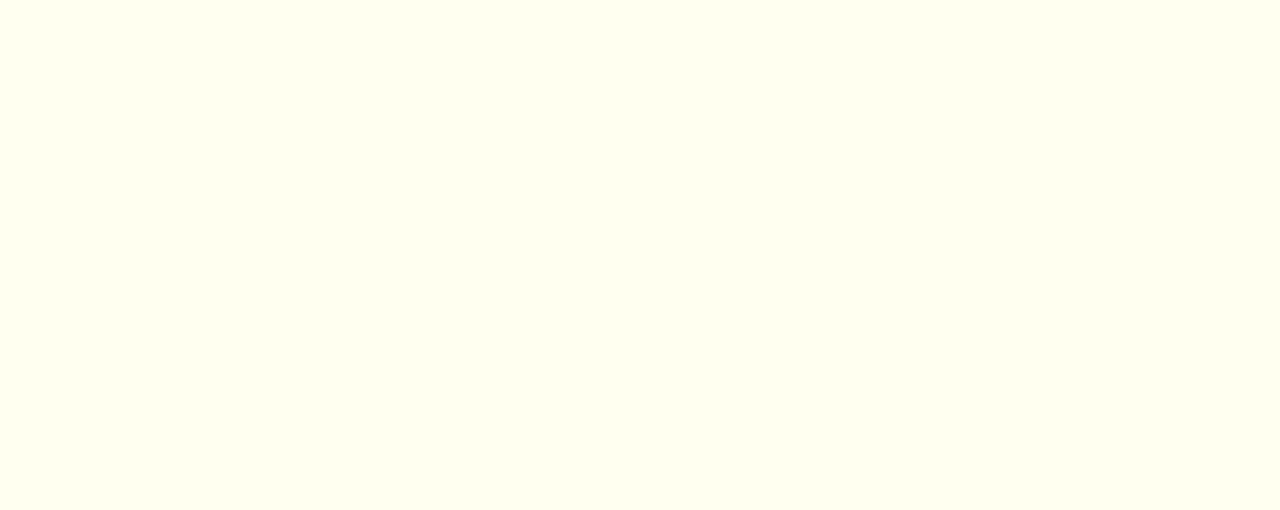
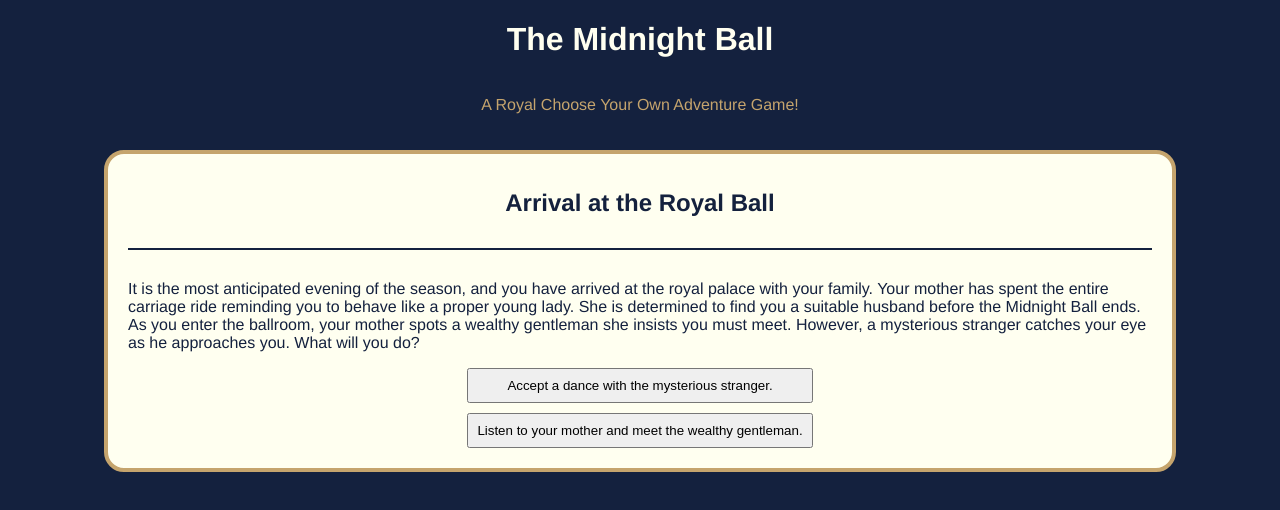
Before and after one commit to AngelicaHanley/the-midnight-ball, a plain HTML site: page index.html in a window 1280 px wide. Drawn offline with Linux system fonts and the light colour scheme.

Commit message:
added game functionality and some styles

```diff
--- a/index.html
+++ b/index.html
@@ -5,8 +5,20 @@
     <meta name="viewport" content="width=device-width, initial-scale=1.0">
     <title>The Midnight Ball</title>
     <link rel="stylesheet" href="style.css">
+    <script src="index.js" defer></script>
 </head>
 <body>
+    <main>
+        <h1>The Midnight Ball</h1>
+        <p>A Royal Choose Your Own Adventure Game!</p>
 
+        <section class="game" >
+            <h2 class="sceneTitle"> hi </h2>
+            <p class="storyText"> hi </p>
+
+            <div class="choices"> </div>
+        </section>
+
+    </main>
 </body>
 </html>
--- a/index.js
+++ b/index.js
@@ -7,7 +7,7 @@ const story = [
                 Your mother has spent the entire carriage ride reminding you to behave like a proper young lady.
                 She is determined to find you a suitable husband before the Midnight Ball ends.
                 As you enter the ballroom, your mother spots a wealthy gentleman she insists you must meet.
-                However, a mysterious stranger who catches your eye is walking in your direction, and the moonlit palace gardens look particularly inviting.
+                However, a mysterious stranger catches your eye as he approaches you.
                 What will you do?`,
         choices: [
             { text: "Accept a dance with the mysterious stranger.", nextScene: 1 },
@@ -17,14 +17,15 @@ const story = [
 
     {
         title: "The Mysterious Stranger",
-        text:   `You escape your mother's matchmaking attempts when a charming gentleman approaches you.
+        text:   `Before your mother can introduce you to another gentleman, the mysterious stranger approaches you.
                 "Would you honor me with a dance, my lady?" You accept, and the two of you spend the dance laughing and talking.
                 Unlike the other gentlemen at the ball, he seems remarkably uninterested in discussing his background or family connections.
                 As the music ends, he invites you for a walk through the palace gardens.
                 Unfortunately, you spot your mother approaching you. What will you do?`,
         choices: [
             { text: "Accept his invitation to the gardens.", nextScene: 4 },
-            { text: "Politely decline and return to your mother.", nextScene: 2 }
+            { text: "Politely decline and return to your mother.", nextScene: 2 },
+            { text: "Excuse yourself and escape to the royal library.", nextScene: 9 }
         ]
     },
     {
@@ -40,25 +41,25 @@ const story = [
     },
     {
         title: "The Palace Gardens",
-        text:   `You escape the crowded ballroom and walk into the moonlit palace gardens.
-                The evening air is a welcome relief from the endless conversations about marriage.
+        text:   `You wander through the moonlit palace gardens, enjoying the fresh evening air and a welcome escape from the endless conversations about marriage.
                 As you wander along the flowered pathways, you notice something unusual: a doorway hidden behind a stone fountain.
-                You remember hearing the rumors about the queen's missing diamond necklace.
+                You remember hearing rumors earlier about the queen's missing diamond necklace.
                 Could the doorway be hiding something important? What will you do?`,
         choices: [
-            { text: "Investigate the mysterious doorway.", nextScene: 6 },
+            { text: "Investigate the mysterious doorway.", nextScene: 6 }
         ]
     },
     {
         title: "A Walk in the Gardens",
         text:   `You accept the mysterious gentleman's invitation, and together you wander through the moonlit gardens.
                 He admits that he rarely enjoys an evening without everyone needing something from him.
-                Before you can ask what he means, the palace bells begin to ring, meaning that midnight is approaching.
+                Before you can ask what he means, the palace bells begin to ring in the distance.
                 "I'm afraid I must return to the ballroom," he says, looking disappointed.
                 He promises that you will see him again before the evening is over.
-                Curious about his sudden departure, you follow him back inside.`,
+                With midnight approaching, will you follow the mysterious gentleman or explore the gardens on your own?`,
         choices: [
-            { text: "Return to the ballroom for the royal announcement.", nextScene: 5 }
+            { text: "Return to the ballroom for the royal announcement.", nextScene: 5 },
+            { text: "Stay behind and explore the palace gardens.", nextScene: 3 }
         ]
     },
     {
@@ -105,13 +106,13 @@ const story = [
     },
     {
         title: "The Royal Library",
-        text:   `You finally escape Lord Bash and wander into a new hallway of the palace.
+        text:   `You finally escape the crowded ballroom and wander into a new hallway of the palace.
                 Looking for a quiet spot, you enter the royal library.
                 As you admire the room, you notice an old portrait of a young woman who looks a lot like your mother.
                 Under the portrait, you notice a faded inscription with your grandmother's name.
                 As you take a closer look, you discover a letter tucked behind the portrait.
                 To your surprise, the letter reveals that your grandmother belonged to a distant branch of the royal family!
-                With midnight approaching, you must decide what to do with this shocking information. What will you do?`,
+                With midnight approaching, you must decide what to do with this shocking discovery.`,
         choices: [
             { text: "Bring the letter to the queen and reveal the secret.", nextScene: 10 },
             { text: "Keep the family secret and investigate the necklace rumors instead.", nextScene: 3 }
@@ -129,6 +130,85 @@ const story = [
                 Perhaps you were destined for royalty after all! THE END`,
         choices: []
     }
+];
 
+// ! PLAN: Game Structures !
+//Track the current scene
+//Create function to start the game
 
-];
+//Create function to display current scene
+//Create function to update scene title, text, and options
+//Update choices (buttons) helper
+//Create function to handle user selections
+
+//Create function to check if the scene is an ending (so the last scene with no choices)
+//Create function to restart the game
+//Display Play Again button when the game ends
+
+let currentScene = 0
+const sceneTitle = document.querySelector(".sceneTitle")
+const storyText = document.querySelector(".storyText")
+const choices = document.querySelector(".choices")
+
+function startGame() {
+    currentScene = 0
+    displayScene()
+}
+
+function displayScene() {
+    updateSceneComponents()
+    if(isGameOver()){
+        //display play again button
+        createPlayAgainButton()
+    } else {
+        updateChoices()
+    }
+}
+
+function updateSceneComponents() {
+    sceneTitle.textContent = story[currentScene].title
+    storyText.textContent = story[currentScene].text
+}
+
+function updateChoices() {
+    //reset button html
+    choices.innerHTML = ""
+    //create choice buttons (depending on number of choices)
+    story[currentScene].choices.forEach(choice => {
+        const button = document.createElement("button")
+        button.textContent = choice.text
+        button.classList.add("choiceButton")
+        //choices event listener
+        button.addEventListener("click", () => {
+            updateScene(choice.nextScene)
+        })
+        choices.appendChild(button);
+    });
+}
+
+function updateScene(nextScene){
+    currentScene= nextScene
+    displayScene()
+}
+
+function isGameOver() {
+    let gameOver = false
+    if (story[currentScene].choices.length === 0){
+        gameOver = true
+    }
+    return gameOver
+}
+
+function createPlayAgainButton() {
+    choices.innerHTML = ""
+    const playAgainButton = document.createElement("button")
+    playAgainButton.textContent = "Play Again"
+    playAgainButton.classList.add("playAgainButton")
+    choices.appendChild(playAgainButton);
+
+    playAgainButton.addEventListener("click", () => {
+        startGame()
+    })
+}
+
+startGame()
--- a/style.css
+++ b/style.css
@@ -1,10 +1,62 @@
 body {
     font-family: Helvetica, Arial, Verdana, sans-serif;
     min-height: 100vh;
-    color: lightskyblue;
     margin: 0px;
     padding: 0px;
     display: flex;
     flex-direction: column;
+    background-color: hsl(221, 51%, 16%);
+    color: #C5A46D;
+}
+
+main {
+    display: flex;
+    flex-direction: column;
+    justify-content: center;
+    align-items: center;
+}
+
+h1 {
+    color: ivory;
+}
+
+h2 {
+    margin: 15px;
+}
+
+.game {
     background-color: ivory;
+    color: #14213D;
+    display: flex;
+    flex-direction: column;
+    margin: 20px auto;
+    justify-content: center;
+    align-items: center;
+    max-width: 80%;
+    border-radius: 20px;
+    padding: 20px;
+    border: 4px solid #C5A46D;
 }
+
+.game p{
+    color:hsl(221, 51%, 16%)
+}
+
+.sceneTitle {
+
+}
+
+.storyText {
+    color: black;
+    border-top: 2px solid hsl(221, 51%, 16%);
+    padding-top: 30px;
+}
+.choices {
+    color: black;
+    display: flex;
+    flex-direction: column;
+    gap: 10px;
+}
+.choiceButton {
+    padding: 8px;
+}
```
